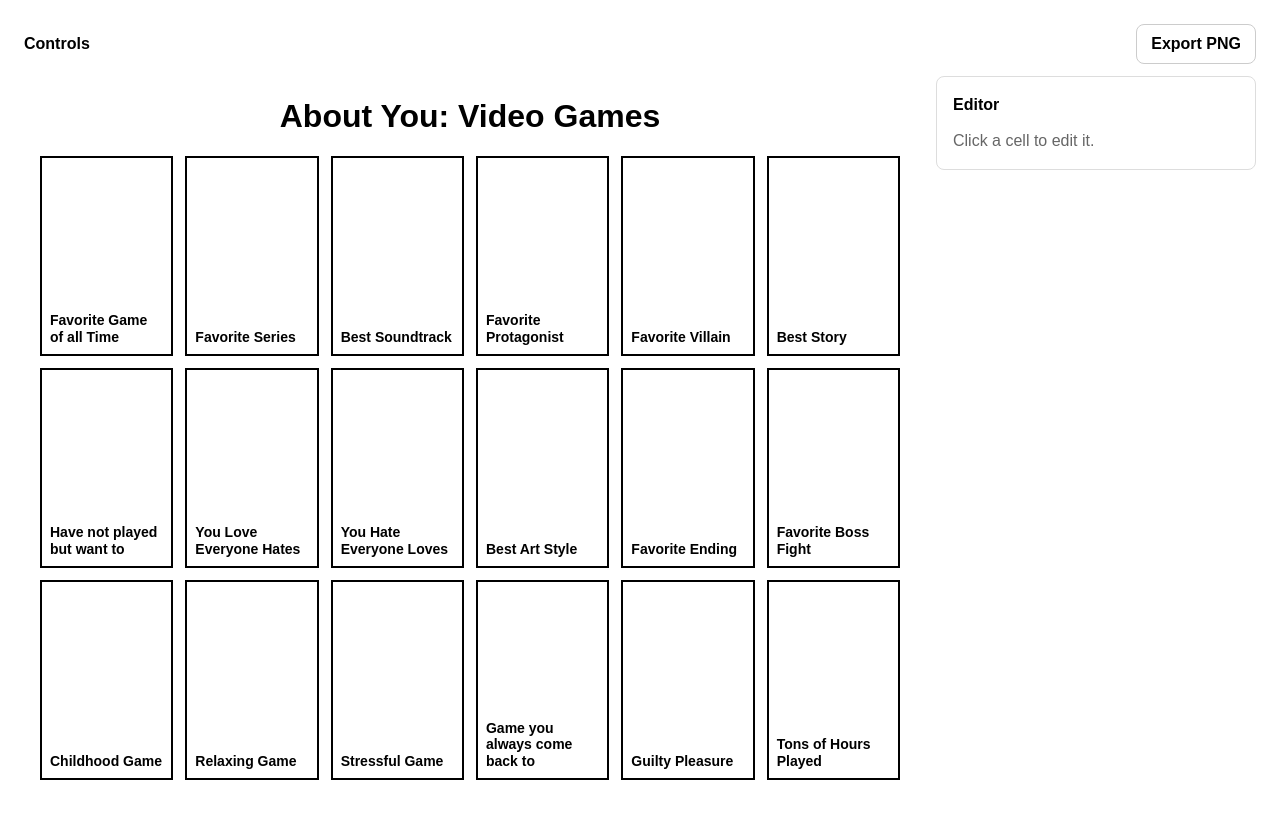
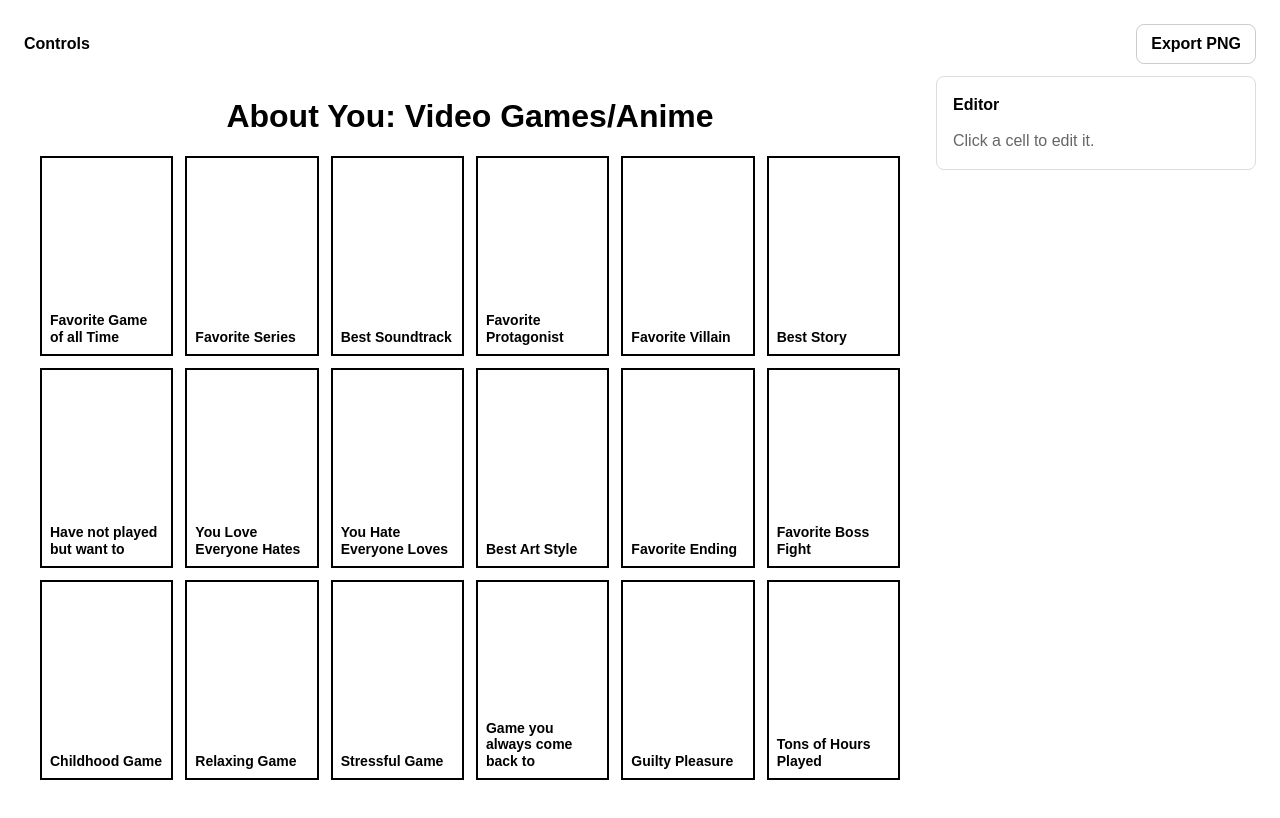
Before and after one commit to ryodaso/anime-game-chart-maker, a Next.js app: page / in a window 1280 px wide. Built offline with nearby package versions, Linux system fonts and the light colour scheme.

Commit message:
fix title

```diff
--- a/app/page.tsx
+++ b/app/page.tsx
@@ -23,7 +23,7 @@ export default function Home() {
   const cols = 6;
 
   // ====== Core state ======
-  const [chartTitle, setChartTitle] = useState("About You: Video Games");
+  const [chartTitle, setChartTitle] = useState("About You: Video Games/Anime");
 
   const defaultLabels = useMemo(
     () => [
```
